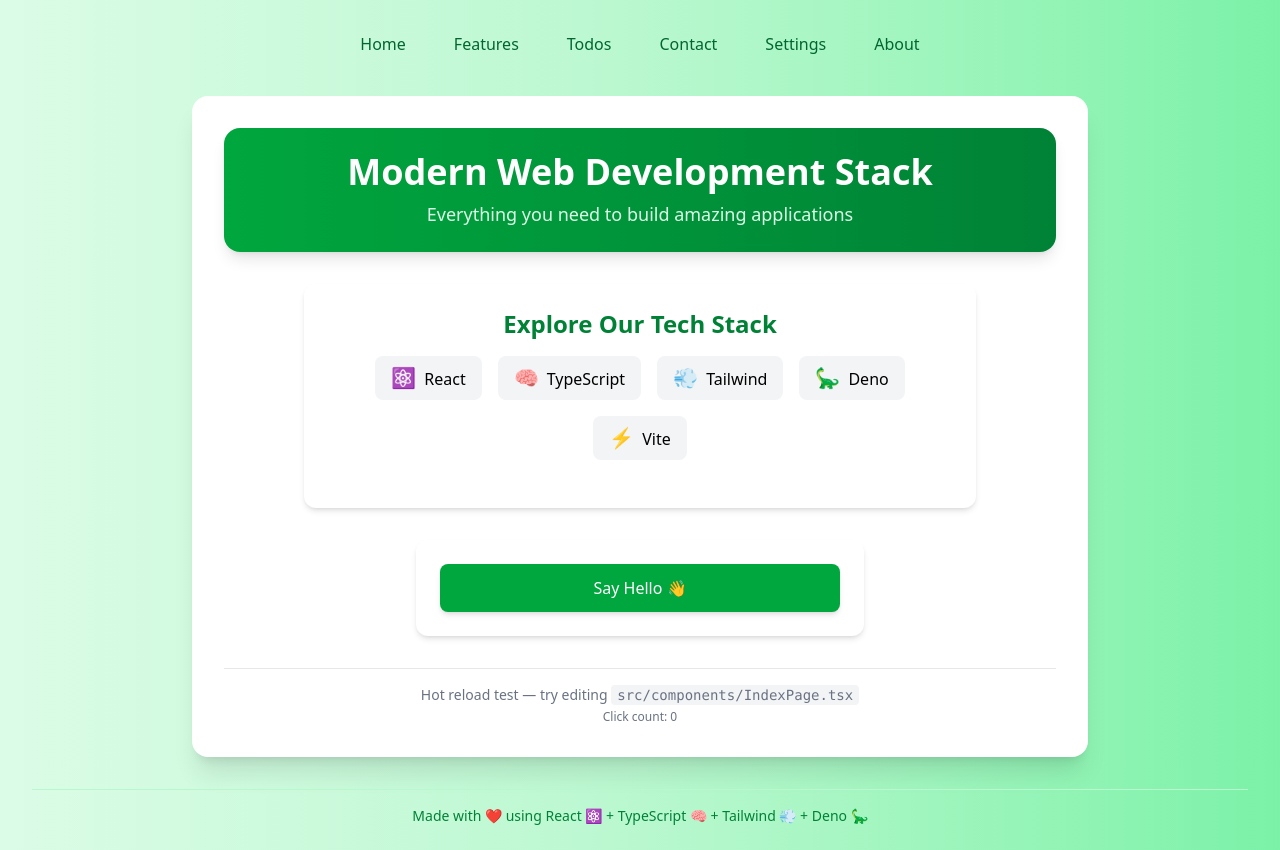
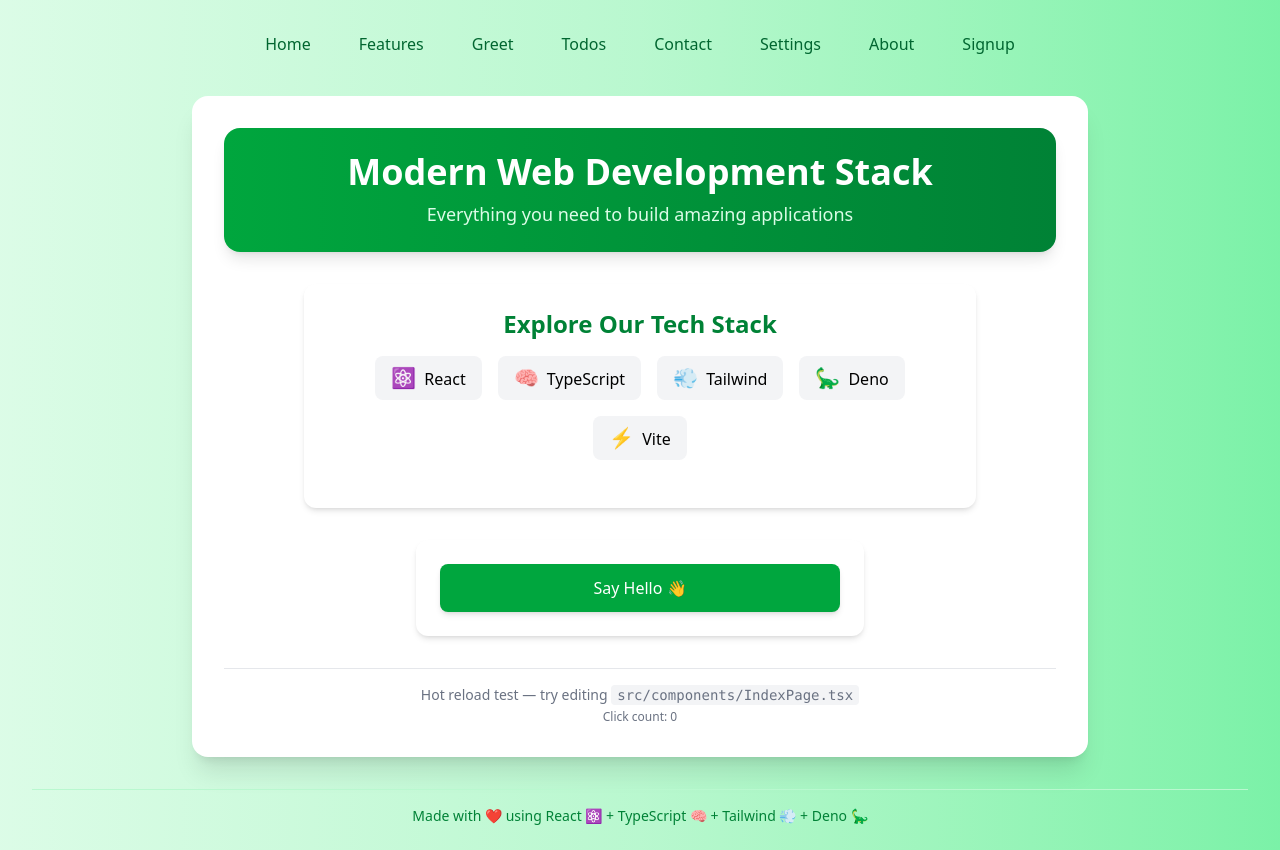
Before and after one commit to lordofthemind/rttd_todo, a React (Vite) app: page / in a window 1280 px wide. Built offline with nearby package versions, Linux system fonts and the light colour scheme.

Commit message:
updated nav!!!

```diff
--- a/src/App.tsx
+++ b/src/App.tsx
@@ -14,13 +14,13 @@
     <BrowserRouter>
       <Routes>
         <Route path="/" element={<IndexPage />} />
-        <Route path="/about" element={<AboutPage />} />
         <Route path="/greet" element={<GreetPage />} />
-        <Route path="/signup" element={<SignupPage />} />
+        <Route path="/features" element={<FeaturesPage />} />
         <Route path="/todos" element={<ToDoPage />} />
         <Route path="/contact" element={<ContactPage />} />
-        <Route path="/features" element={<FeaturesPage />} />
         <Route path="/settings" element={<SettingsPage />} />
+        <Route path="/about" element={<AboutPage />} />
+        <Route path="/signup" element={<SignupPage />} />
       </Routes>
     </BrowserRouter>
   )
--- a/src/components/Nav.tsx
+++ b/src/components/Nav.tsx
@@ -15,6 +15,12 @@
                 className="px-4 py-2 text-green-800 font-medium hover:bg-green-100 rounded-lg transition-colors"
             >
                 Features
+            </Link>
+            <Link
+                to="/greet"
+                className="px-4 py-2 text-green-800 font-medium hover:bg-green-100 rounded-lg transition-colors"
+            >
+                Greet
             </Link>
             <Link
                 to="/todos"
@@ -40,6 +46,12 @@
             >
                 About
             </Link>
+            <Link
+                to="/signup"
+                className="px-4 py-2 text-green-800 font-medium hover:bg-green-100 rounded-lg transition-colors"
+            >
+                Signup
+            </Link>
         </nav>
     )
 }
```
